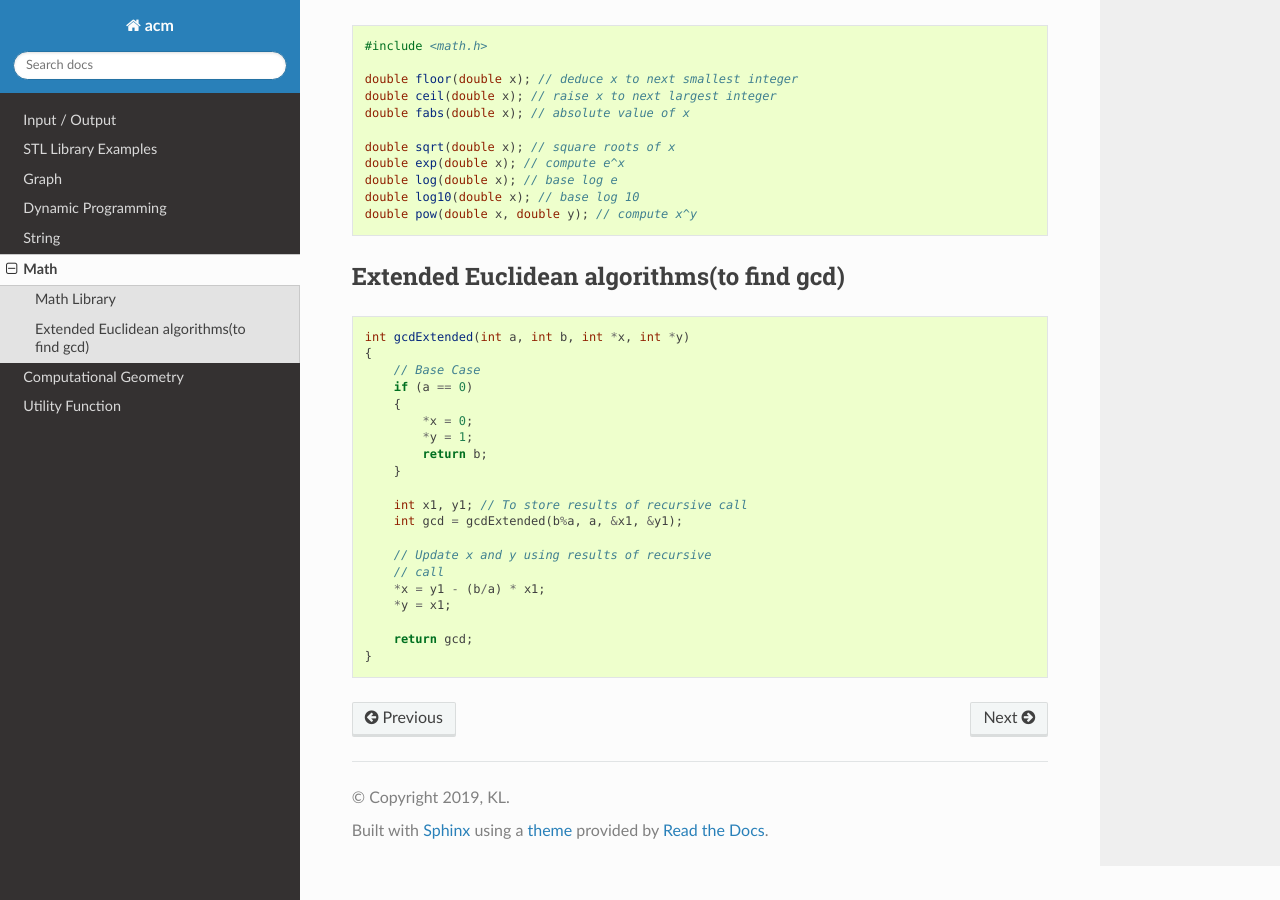
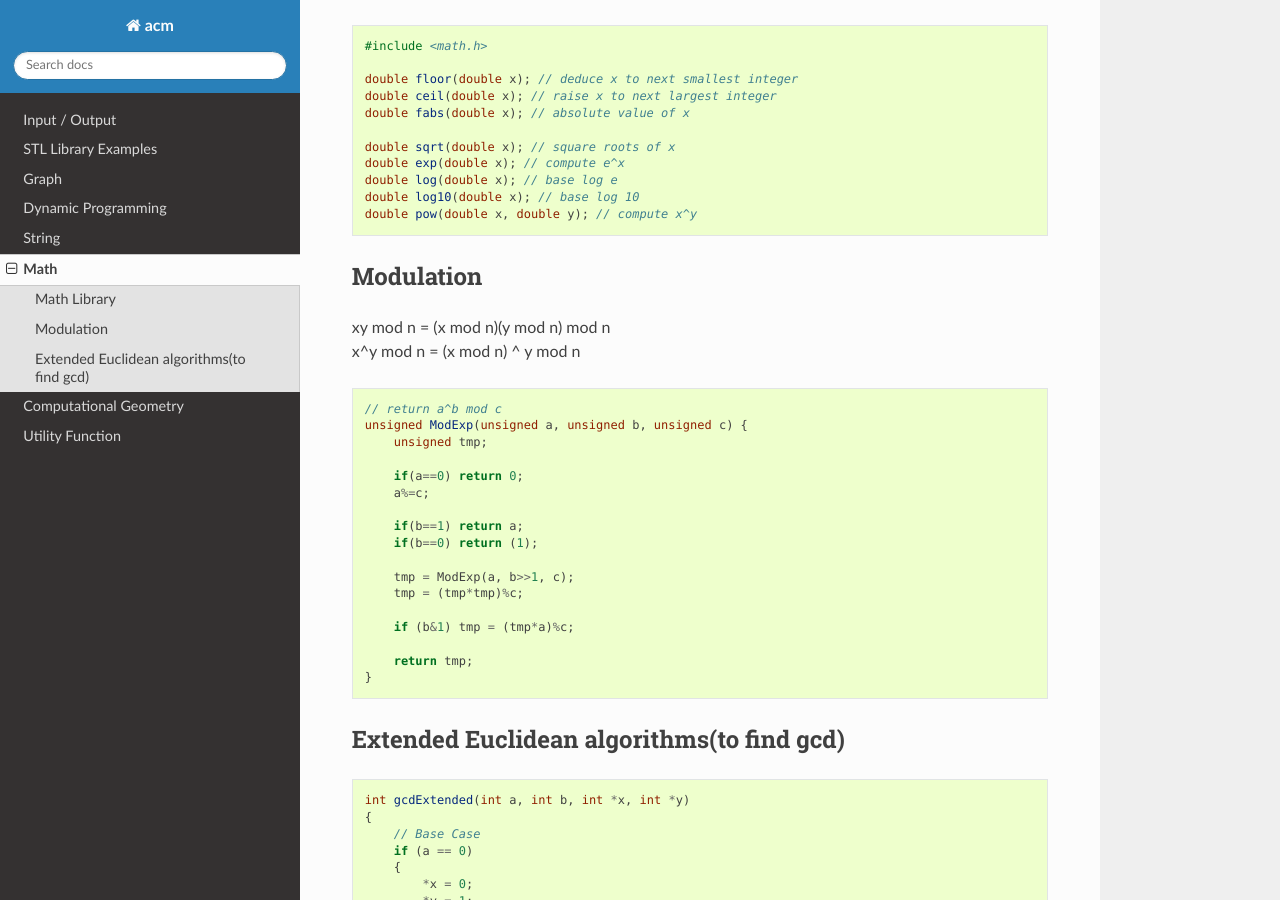
Before and after one commit to klhui97/ACM, a Sphinx documentation site: the page built from docs/source/topics/math.rst, in a window 1280 px wide and 900 px high, scrolled down 191 px. Built offline with Sphinx 7.4.7 and the Read the Docs theme 2.0.0, drawn with Linux system fonts in a browser that asks for light colours.

Commit message:
add mode

```diff
--- a/docs/source/topics/math.rst
+++ b/docs/source/topics/math.rst
@@ -18,6 +18,32 @@ Math Library
     double log10(double x); // base log 10
     double pow(double x, double y); // compute x^y
 
+
+Modulation
+----------
+
+| xy mod n = (x mod n)(y mod n) mod n
+| x^y mod n = (x mod n) ^ y mod n
+
+.. code-block:: cpp
+
+    // return a^b mod c
+    unsigned ModExp(unsigned a, unsigned b, unsigned c) {
+        unsigned tmp;
+
+        if(a==0) return 0;
+        a%=c;
+
+        if(b==1) return a;
+        if(b==0) return (1);
+
+        tmp = ModExp(a, b>>1, c);
+        tmp = (tmp*tmp)%c;
+
+        if (b&1) tmp = (tmp*a)%c;
+
+        return tmp;
+    }
 
 Extended Euclidean algorithms(to find gcd)
 ------------------------------------------
```
